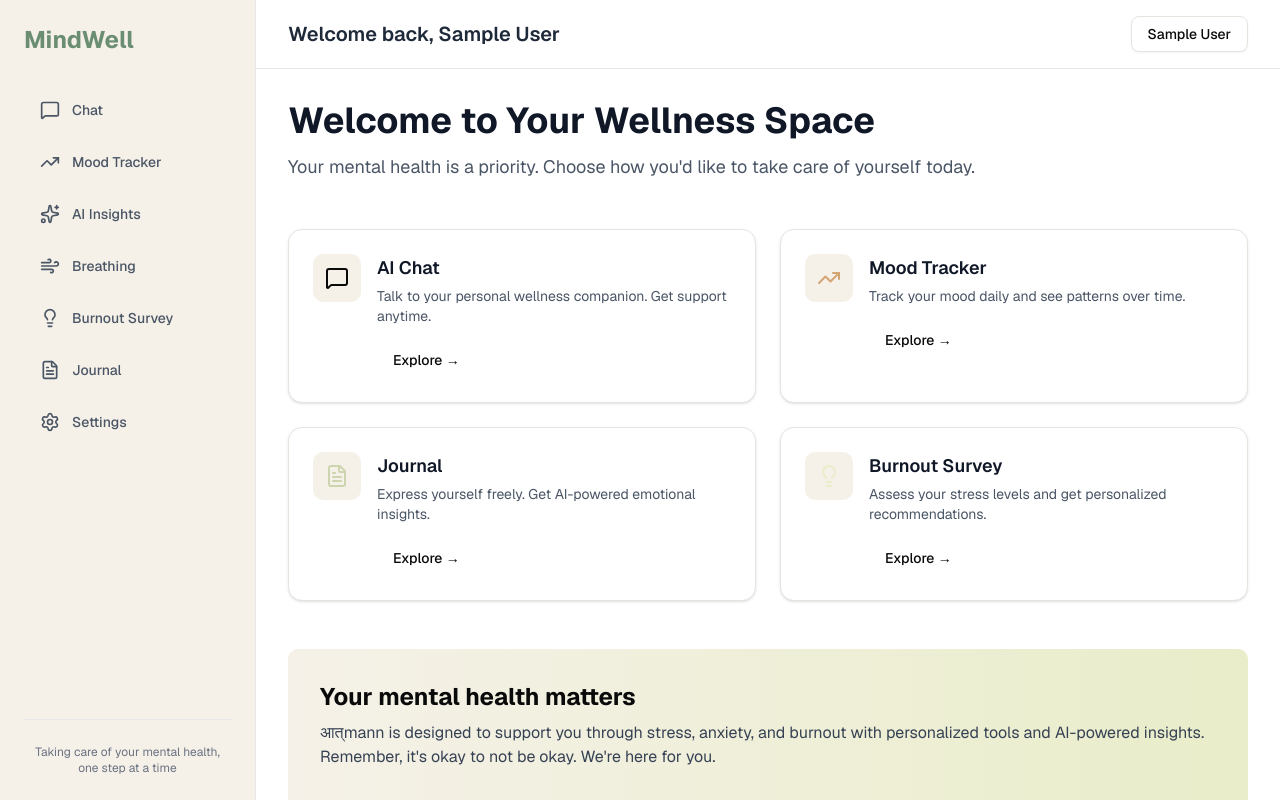
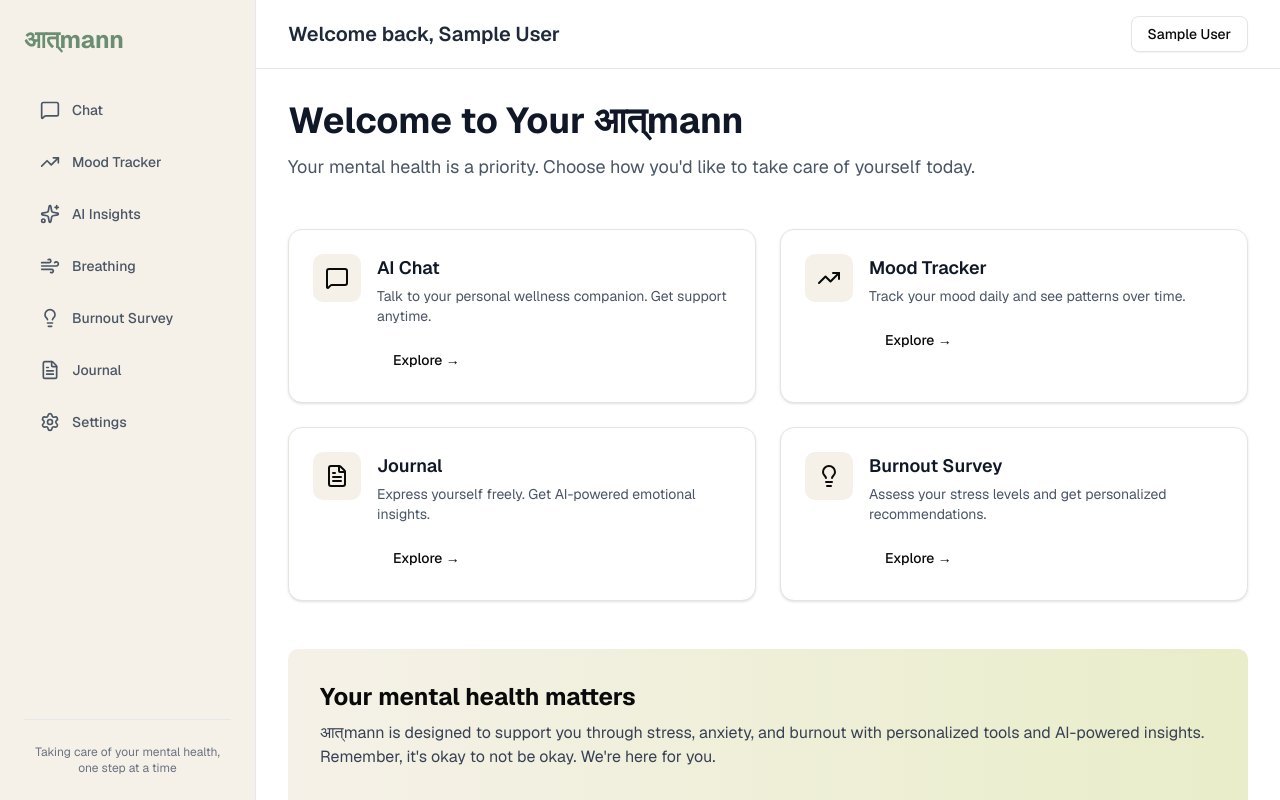
Before and after one commit to Txnishkk93/MindWell--e6, a Next.js app: page /dashboard in a window 1280 px wide. Built offline with nearby package versions, Linux system fonts and the light colour scheme; no server answers; sample sign-in values are in the browser's storage.

Commit message:
Fexed: Error

```diff
--- a/app/dashboard/page.tsx
+++ b/app/dashboard/page.tsx
@@ -9,28 +9,28 @@ const features = [
     description: 'Talk to your personal wellness companion. Get support anytime.',
     icon: MessageSquare,
     href: '/dashboard/chat',
-    color: 'text-mindwell-primary-green',
+    color: 'text-आत्mann-primary-green',
   },
   {
     title: 'Mood Tracker',
     description: 'Track your mood daily and see patterns over time.',
     icon: TrendingUp,
     href: '/dashboard/mood',
-    color: 'text-mindwell-terracotta',
+    color: 'text-आत्mann-terracotta',
   },
   {
     title: 'Journal',
     description: 'Express yourself freely. Get AI-powered emotional insights.',
     icon: FileText,
     href: '/dashboard/journal',
-    color: 'text-mindwell-accent-dark',
+    color: 'text-आत्mann-accent-dark',
   },
   {
     title: 'Burnout Survey',
     description: 'Assess your stress levels and get personalized recommendations.',
     icon: Lightbulb,
     href: '/dashboard/survey',
-    color: 'text-mindwell-accent-light',
+    color: 'text-आत्mann-accent-light',
   },
 ]
 
@@ -38,7 +38,7 @@ export default function DashboardPage() {
   return (
     <div className="p-8">
       <div className="mb-12">
-        <h1 className="text-4xl font-bold text-gray-900 mb-3">Welcome to Your Wellness Space</h1>
+        <h1 className="text-4xl font-bold text-gray-900 mb-3">Welcome to Your आत्mann</h1>
         <p className="text-lg text-gray-600">
           Your mental health is a priority. Choose how you'd like to take care of yourself today.
         </p>
--- a/app/page.tsx
+++ b/app/page.tsx
@@ -98,7 +98,7 @@ export default function HomePage() {
       {/* Footer */}
       <footer className="bg-gray-50 border-t border-gray-200 py-8 px-6">
         <div className="max-w-7xl mx-auto text-center text-gray-600 text-sm">
-          <p>© 2024 MindWell. Taking care of your mental health, one step at a time.</p>
+          <p>© 2024 आत्mann. Taking care of your mental health, one step at a time.</p>
         </div>
       </footer>
     </div>
--- a/components/dashboard/sidebar.tsx
+++ b/components/dashboard/sidebar.tsx
@@ -49,7 +49,7 @@ export function Sidebar() {
   return (
     <aside className="w-64 border-r border-gray-200 dark:border-gray-700 p-6 flex flex-col bg-[#f5f1e8] dark:bg-gray-900 transition-colors">
       <Link href="/dashboard" className="mb-8">
-        <h1 className="text-2xl font-bold text-[#6b8e73] dark:text-green-400">MindWell</h1>
+        <h1 className="text-2xl font-bold text-[#6b8e73] dark:text-green-400">आत्mann</h1>
       </Link>
 
       <nav className="space-y-2 flex-1">
```
